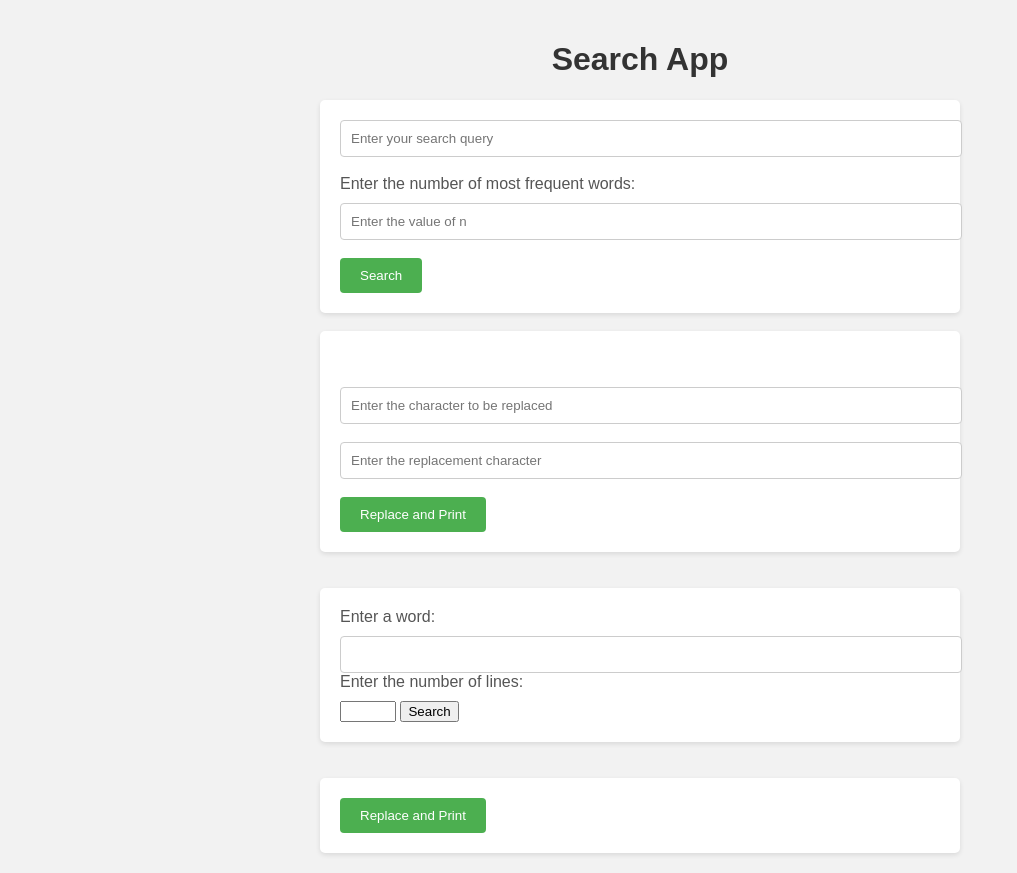
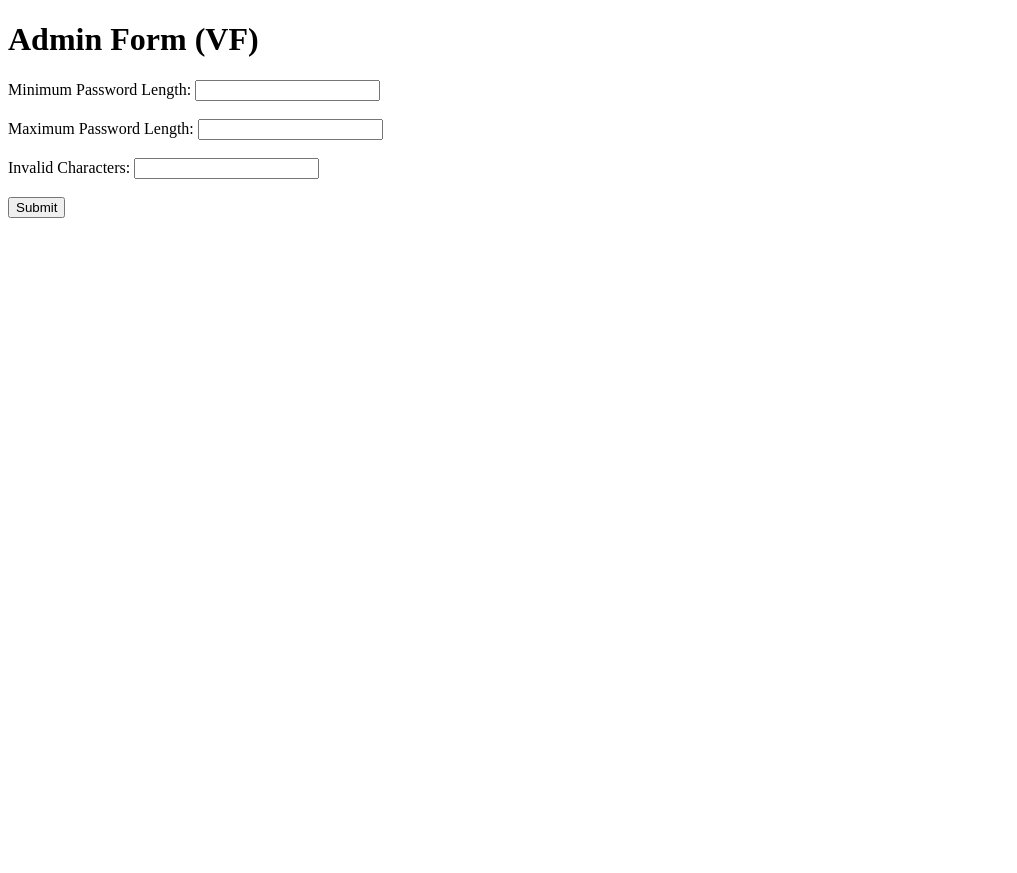
Before and after one commit to prathikh1998/PilesOfStonesGame, a Flask app: page / in a window 1280 px wide. Shown: the whole page, without its empty margins (0-1017 px from the left). After the commit the page ends 218 px from the top, so only its background shows below. Run offline with Flask 3, Linux system fonts and the light colour scheme.

Commit message:
Add files via upload

```diff
--- a/templates/index.html
+++ b/templates/index.html
@@ -1,96 +1,18 @@
 <!DOCTYPE html>
 <html>
 <head>
-    <title>Search App</title>
-    <style>
-        body {
-            font-family: Arial, sans-serif;
-            background-color: #f2f2f2;
-            margin: 0;
-            padding: 20px;
-        }
-
-        h1 {
-            text-align: center;
-            color: #333;
-        }
-
-        form {
-            max-width: 600px;
-            margin: 0 auto;
-            background-color: #fff;
-            padding: 20px;
-            border-radius: 5px;
-            box-shadow: 0 2px 5px rgba(0, 0, 0, 0.1);
-        }
-
-        label {
-            display: block;
-            margin-bottom: 10px;
-            color: #555;
-        }
-
-        input[type="text"] {
-            width: 100%;
-            padding: 10px;
-            border: 1px solid #ccc;
-            border-radius: 4px;
-        }
-
-        button {
-            background-color: #4CAF50;
-            color: #fff;
-            padding: 10px 20px;
-            border: none;
-            border-radius: 4px;
-            cursor: pointer;
-        }
-
-        button:hover {
-            background-color: #45a049;
-        }
-
-        .similar-link {
-            margin-top: 10px;
-            display: block;
-            text-align: center;
-            color: #333;
-            text-decoration: underline;
-            cursor: pointer;
-        }
-    </style>
+    <title>Password Validation</title>
 </head>
 <body>
-    <h1>Search App</h1>
-    <form action="/search" method="POST">
-        <input type="text" name="query" placeholder="Enter your search query">
-        <br><br>
-        <label for="n">Enter the number of most frequent words:</label>
-        <input type="text" name="n" placeholder="Enter the value of n">
-        <br><br>
-        <button type="submit">Search</button>
+    <h1>Admin Form (VF)</h1>
+    <form action="/" method="post">
+        <label for="l1">Minimum Password Length:</label>
+        <input type="number" id="l1" name="l1" required><br><br>
+        <label for="l2">Maximum Password Length:</label>
+        <input type="number" id="l2" name="l2" required><br><br>
+        <label for="iv">Invalid Characters:</label>
+        <input type="text" id="iv" name="iv" required><br><br>
+        <input type="submit" value="Submit">
     </form>
-    <br>
-    <form action="/replace_and_print" method="POST">
-        <br><br>
-        <input type="text" name="character" placeholder="Enter the character to be replaced">
-        <br><br>
-        <input type="text" name="replacement" placeholder="Enter the replacement character">
-        <br><br>
-        <button type="submit" name="action" value="replace_and_print">Replace and Print</button>
-    </form>
-    <br><br>
-    <form action="/search_lines" method="POST">
-        <label for="word">Enter a word:</label>
-        <input type="text" id="word" name="word" required>
-        <label for="n">Enter the number of lines:</label>
-        <input type="number" id="n" name="n" min="1" max="30" required>
-        <input type="submit" value="Search">
-    </form>
-    <br><br>
-   <form action="/search_stop" method="post">
-    <button type="submit" name="stop" value="replace_and_print">Replace and Print</button>
-   </form>
-
 </body>
 </html>
```
Also changed, not shown: templates/password.html (added, +17 -0 lines), templates/results.html (+8 -29 lines).
